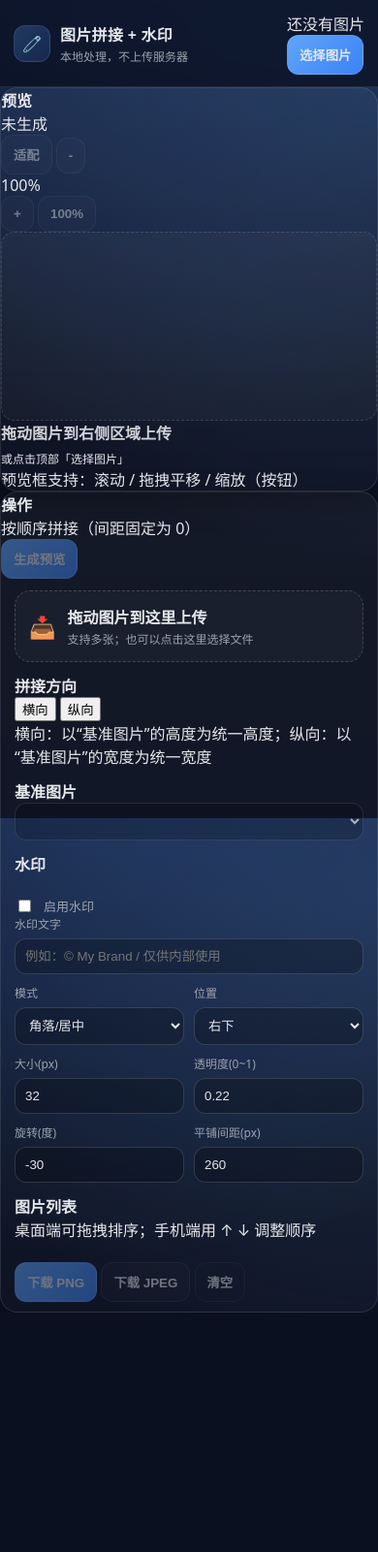
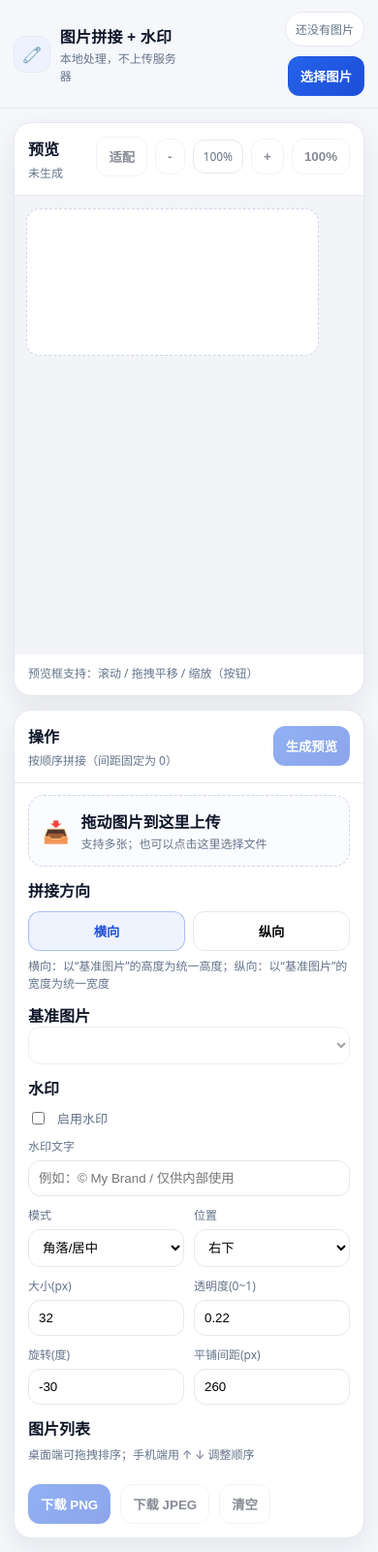
Before and after one commit to masalanice/image-stitcher, a plain HTML site: page index.html in a window 390 px wide. Shown: the whole page at 97% size. Before the commit the page ends 1354 px from the top, so only its background shows below. Drawn offline with Linux system fonts and the light colour scheme.

Commit message:
Update style.css

```diff
--- a/style.css
+++ b/style.css
@@ -1,16 +1,12 @@
 :root{
-  --bg:#0b1020;
-  --page:#0f172a;
-  --card:#0b1224;
-  --card2:#0a1328;
-  --border:rgba(255,255,255,.10);
-  --text:#e5e7eb;
-  --muted:#9ca3af;
-  --soft:rgba(255,255,255,.06);
-  --primary:#60a5fa;
-  --primary2:#3b82f6;
-  --danger:#ef4444;
-  --shadow: 0 10px 30px rgba(0,0,0,.35);
+  --bg:#f6f7fb;
+  --card:#ffffff;
+  --border:#e6e8ef;
+  --text:#0f172a;
+  --muted:#64748b;
+  --primary:#2563eb;
+  --primary2:#1d4ed8;
+  --shadow: 0 10px 30px rgba(15, 23, 42, .08);
 }
 
 *{ box-sizing:border-box; }
@@ -18,70 +14,65 @@ html,body{ height:100%; }
 body{
   margin:0;
   font-family: ui-sans-serif, system-ui, -apple-system, Segoe UI, Roboto, Helvetica, Arial, "PingFang SC","Microsoft YaHei", sans-serif;
-  color:var(--text);
-  background: radial-gradient(1200px 900px at 20% -10%, rgba(59,130,246,.25), transparent 60%),
-              radial-gradient(900px 900px at 100% 10%, rgba(96,165,250,.18), transparent 55%),
-              var(--bg);
+  background: var(--bg);
+  color: var(--text);
 }
 
 .topbar{
   position: sticky;
-  top: 0;
-  z-index: 20;
+  top:0;
+  z-index: 10;
+  background: rgba(246,247,251,.9);
   backdrop-filter: blur(10px);
-  background: rgba(10, 15, 30, .72);
   border-bottom: 1px solid var(--border);
+  padding: 12px 14px;
   display:flex;
-  justify-content:space-between;
   align-items:center;
-  padding: 12px 14px;
+  justify-content: space-between;
   gap: 12px;
 }
 
-.brand{ display:flex; align-items:center; gap:10px; min-width: 0;}
+.brand{ display:flex; gap:10px; align-items:center; min-width:0; }
 .logo{
   width:38px;height:38px;border-radius:12px;
   display:flex;align-items:center;justify-content:center;
-  background: linear-gradient(135deg, rgba(96,165,250,.25), rgba(59,130,246,.18));
-  border:1px solid var(--border);
+  background: #eef2ff;
+  border: 1px solid var(--border);
 }
-.title{ font-weight:800; letter-spacing:.3px; }
-.subtitle{ font-size:12px; color:var(--muted); margin-top:2px; }
+.title{ font-weight: 900; letter-spacing:.2px; }
+.subtitle{ font-size:12px; color: var(--muted); margin-top:2px; }
 
-.actions{ display:flex; align-items:center; gap:10px; flex-wrap: wrap; justify-content:flex-end; }
-
-.toggle{
-  display:flex; align-items:center; gap:8px;
-  font-size:13px; color:var(--muted);
-  padding:8px 10px;
-  border:1px solid var(--border);
-  border-radius:999px;
-  background: rgba(255,255,255,.03);
+.right{ display:flex; gap:10px; align-items:center; flex-wrap: wrap; justify-content:flex-end; }
+.pill{
+  font-size:12px;
+  color: var(--muted);
+  background: #fff;
+  border: 1px solid var(--border);
+  border-radius: 999px;
+  padding: 8px 10px;
 }
-.toggle input{ accent-color: var(--primary); }
 
 .btn{
-  border:1px solid var(--border);
-  background: rgba(255,255,255,.04);
+  border: 1px solid var(--border);
+  background: #fff;
   color: var(--text);
   padding: 10px 12px;
   border-radius: 12px;
-  cursor:pointer;
-  transition: transform .05s ease, background .2s ease, border-color .2s ease;
-  font-weight: 650;
+  cursor: pointer;
+  font-weight: 750;
+  transition: transform .05s ease, box-shadow .2s ease, border-color .2s ease;
 }
-.btn:hover{ background: rgba(255,255,255,.06); border-color: rgba(255,255,255,.18); }
+.btn:hover{ border-color:#cfd6e6; box-shadow: 0 6px 16px rgba(15,23,42,.08); }
 .btn:active{ transform: translateY(1px); }
 .btn.primary{
   background: linear-gradient(135deg, var(--primary), var(--primary2));
-  border-color: rgba(255,255,255,.12);
+  color: #fff;
+  border-color: transparent;
 }
-.btn.ghost{
-  background: transparent;
-}
-.btn:disabled{ opacity:.45; cursor:not-allowed; }
+.btn.ghost{ background: transparent; }
+.btn:disabled{ opacity:.5; cursor:not-allowed; box-shadow:none; }
 
-.container{
+.wrap{
   max-width: 1180px;
   margin: 0 auto;
   padding: 14px;
@@ -92,192 +83,225 @@ body{
 }
 
 .card{
-  background: linear-gradient(180deg, rgba(255,255,255,.04), rgba(255,255,255,.02));
+  background: var(--card);
   border: 1px solid var(--border);
   border-radius: 18px;
   box-shadow: var(--shadow);
   overflow: hidden;
 }
 
-.cardHeader{
-  padding: 14px 14px 10px;
+.cardHead{
+  padding: 14px;
   border-bottom: 1px solid var(--border);
   display:flex;
-  justify-content:space-between;
+  justify-content: space-between;
   align-items:flex-start;
   gap: 10px;
 }
-.cardTitle{ font-weight: 800; }
-.cardHint{ font-size:12px; color: var(--muted); margin-top:4px; }
-.rightTools{ display:flex; gap:10px; align-items:center; }
-.exportBar{ display:flex; gap:10px; align-items:center; flex-wrap: wrap; justify-content:flex-end; }
+.cardTitle{ font-weight: 900; }
+.hint{ font-size: 12px; color: var(--muted); margin-top: 4px; }
 
-.previewCard{ min-height: 540px; }
-.canvasWrap{
+.previewCard{ min-height: 520px; }
+
+.stage{
   position: relative;
   padding: 12px;
-  background: rgba(0,0,0,.18);
-  min-height: 440px;
+
+  /* ✅ 固定高度，长图在里面滚动 */
+  height: min(70vh, 720px);
+  min-height: 320px;
+  overflow: auto;
+
+  background: #f2f4f8;
+  border-top: 1px solid #f1f3f7;
+  border-bottom: 1px solid #f1f3f7;
+
+  /* 手机滚动更顺滑 */
+  -webkit-overflow-scrolling: touch;
+  overscroll-behavior: contain;
+
+  cursor: grab;
 }
+.stage.grabbing{ cursor: grabbing; }
+
 canvas{
-  width: 100%;
-  height: auto;
   display:block;
+  background: #fff;
+  border: 1px dashed #cfd6e6;
   border-radius: 14px;
-  background: rgba(255,255,255,.03);
-  border: 1px dashed rgba(255,255,255,.14);
 }
-.emptyState{
+
+.empty{
   position:absolute;
-  inset: 18px;
+  inset: 16px;
+  border: 1px dashed #cfd6e6;
+  border-radius: 14px;
   display:none;
   align-items:center;
   justify-content:center;
   flex-direction:column;
-  border-radius: 14px;
-  border: 1px dashed rgba(255,255,255,.16);
   color: var(--muted);
-  background: rgba(255,255,255,.02);
+  background: rgba(255,255,255,.7);
 }
-.emptyTitle{ font-size:16px; font-weight:800; color: var(--text); opacity:.9; }
-.emptySub{ font-size:12px; margin-top:6px; }
+.emptyTitle{ font-weight: 900; color: var(--text); opacity:.85; }
+.emptySub{ font-size: 12px; margin-top: 6px; }
 
-.footHint{
+.cardFoot{
   padding: 10px 14px 14px;
+  font-size: 12px;
   color: var(--muted);
-  font-size: 12px;
 }
 
-.panelCard{ padding-bottom: 10px; }
+.toolbar{
+  display:flex;
+  gap: 8px;
+  align-items:center;
+  flex-wrap: wrap;
+  justify-content:flex-end;
+}
+.zoomLabel{
+  font-size: 12px;
+  color: var(--muted);
+  min-width: 52px;
+  text-align:center;
+  background:#fff;
+  border: 1px solid var(--border);
+  padding: 8px 10px;
+  border-radius: 12px;
+}
+
+.panelCard .cardHead{ align-items:center; }
 
 .dropzone{
   margin: 12px 14px 0;
   padding: 14px;
   border-radius: 16px;
-  border: 1px dashed rgba(255,255,255,.18);
-  background: rgba(255,255,255,.03);
+  border: 1px dashed #cfd6e6;
+  background: #fbfcff;
   display:flex;
   gap: 12px;
   align-items:center;
   cursor:pointer;
   transition: background .2s ease, border-color .2s ease;
 }
-.dropzone:hover{ background: rgba(255,255,255,.05); border-color: rgba(255,255,255,.28); }
-.dropzone.dragover{ background: rgba(96,165,250,.12); border-color: rgba(96,165,250,.55); }
+.dropzone:hover{ background:#f4f7ff; border-color:#a9b8df; }
+.dropzone.dragover{ background:#eef2ff; border-color:#7090ff; }
 .dzIcon{ font-size: 22px; }
-.dzTitle{ font-weight:800; }
-.dzSub{ font-size:12px; color: var(--muted); margin-top:2px; }
+.dzTitle{ font-weight: 900; }
+.dzSub{ font-size:12px; color: var(--muted); margin-top: 2px; }
 
 .block{ padding: 12px 14px 0; }
-.blockTitle{
-  font-weight: 800;
-  display:flex; justify-content:space-between; align-items:baseline;
-  gap: 10px;
+.blockTitle{ font-weight: 900; }
+.hintSmall{ font-size:12px; color: var(--muted); margin-top:6px; }
+
+.seg{
+  display:flex;
+  gap: 8px;
+  margin-top: 10px;
 }
-.blockSub{ font-size:12px; color: var(--muted); font-weight: 500; }
+.segBtn{
+  flex:1;
+  padding: 10px 12px;
+  border-radius: 12px;
+  border: 1px solid var(--border);
+  background: #fff;
+  cursor:pointer;
+  font-weight: 850;
+}
+.segBtn.active{
+  border-color: rgba(37,99,235,.35);
+  background: rgba(37,99,235,.08);
+  color: #1d4ed8;
+}
 
-.thumbs{
-  list-style:none;
-  margin: 10px 0 0;
-  padding: 0;
-  display:grid;
-  grid-template-columns: repeat(auto-fill, minmax(98px, 1fr));
-  gap: 10px;
+.label{
+  display:block;
+  font-size:12px;
+  color: var(--muted);
+  margin-bottom: 6px;
 }
-.thumb{
-  position: relative;
-  border-radius: 16px;
-  border: 1px solid var(--border);
-  background: rgba(255,255,255,.03);
-  overflow:hidden;
-}
-.thumb[draggable="true"]{ cursor: grab; }
-.thumb.dragging{ opacity: .5; }
-.thumb img{
-  width: 100%;
-  height: 86px;
-  object-fit: cover;
-  display:block;
-}
-.thumb .badge{
-  position:absolute; top:8px; left:8px;
-  font-size:12px;
-  padding: 2px 8px;
-  border-radius:999px;
-  background: rgba(0,0,0,.55);
-  border:1px solid rgba(255,255,255,.15);
-}
-.thumb .miniBtns{
-  position:absolute; top:8px; right:8px;
-  display:flex; gap:6px;
-}
-.miniBtn{
-  width:26px; height:26px;
-  border-radius:999px;
-  border:1px solid rgba(255,255,255,.18);
-  background: rgba(0,0,0,.45);
-  color: var(--text);
-  cursor:pointer;
-  font-weight: 800;
-  display:flex; align-items:center; justify-content:center;
-  line-height: 1;
-}
-.miniBtn:hover{ background: rgba(0,0,0,.65); }
-
-.accordion{
-  margin: 12px 14px 0;
-  border-radius: 16px;
-  border: 1px solid var(--border);
-  overflow:hidden;
-  background: rgba(255,255,255,.02);
-}
-.accordion summary{
-  cursor:pointer;
-  list-style:none;
-  padding: 12px 12px;
-  font-weight: 850;
-  border-bottom: 1px solid rgba(255,255,255,.08);
-}
-.accordion summary::-webkit-details-marker{ display:none; }
-.accBody{ padding: 12px; }
-
 .grid2{
   display:grid;
   grid-template-columns: 1fr 1fr;
   gap: 10px;
+  margin-top: 10px;
 }
-.label{
-  display:block;
-  font-size: 12px;
-  color: var(--muted);
-  margin-bottom: 6px;
-}
-input[type="number"], input[type="text"], select{
+input[type="text"], input[type="number"], select{
   width: 100%;
   padding: 10px 10px;
   border-radius: 12px;
-  border:1px solid rgba(255,255,255,.14);
-  background: rgba(0,0,0,.25);
-  color: var(--text);
+  border: 1px solid var(--border);
+  background: #fff;
   outline: none;
 }
-input[type="color"]{
-  width: 100%;
-  height: 42px;
-  border-radius: 12px;
-  border:1px solid rgba(255,255,255,.14);
-  background: rgba(0,0,0,.25);
-  padding: 6px;
+input[type="text"]:focus, input[type="number"]:focus, select:focus{
+  border-color: rgba(37,99,235,.45);
+  box-shadow: 0 0 0 4px rgba(37,99,235,.10);
 }
+
 .checkline{
-  display:flex; align-items:center; gap:10px;
-  padding-top: 22px;
+  display:flex;
+  align-items:center;
+  gap: 10px;
+  margin-top: 10px;
   color: var(--muted);
   font-size: 13px;
 }
 .checkline input{ accent-color: var(--primary); }
-.subOptions{ margin-top: 10px; padding-top: 10px; border-top: 1px dashed rgba(255,255,255,.12); }
-.hintLine{ display:flex; align-items:flex-end; color: var(--muted); font-size: 12px; padding-bottom: 6px; }
+
+.thumbs{
+  list-style:none;
+  padding: 0;
+  margin: 10px 0 0;
+  display:grid;
+  grid-template-columns: repeat(auto-fill, minmax(110px, 1fr));
+  gap: 10px;
+}
+.thumb{
+  border: 1px solid var(--border);
+  border-radius: 16px;
+  overflow: hidden;
+  background:#fff;
+  position: relative;
+}
+.thumb img{
+  width: 100%;
+  height: 90px;
+  object-fit: cover;
+  display:block;
+}
+.badge{
+  position:absolute;
+  top:8px; left:8px;
+  font-size: 12px;
+  padding: 2px 8px;
+  border-radius: 999px;
+  background: rgba(15,23,42,.65);
+  color:#fff;
+}
+.miniBtns{
+  position:absolute;
+  top:8px; right:8px;
+  display:flex;
+  gap: 6px;
+}
+.miniBtn{
+  width: 28px; height: 28px;
+  border-radius: 999px;
+  border: 1px solid rgba(255,255,255,.25);
+  background: rgba(15,23,42,.55);
+  color: #fff;
+  cursor:pointer;
+  font-weight: 900;
+}
+.miniBtn:hover{ background: rgba(15,23,42,.75); }
+
+.actionsRow{
+  display:flex;
+  gap: 10px;
+  flex-wrap: wrap;
+  padding-bottom: 14px;
+}
 
 .toast{
   position: fixed;
@@ -285,20 +309,17 @@ input[type="color"]{
   bottom: 18px;
   transform: translateX(-50%);
   background: rgba(15,23,42,.92);
-  border: 1px solid rgba(255,255,255,.14);
-  color: var(--text);
+  color: #fff;
+  border-radius: 999px;
   padding: 10px 12px;
-  border-radius: 999px;
-  box-shadow: 0 12px 28px rgba(0,0,0,.35);
+  font-size: 13px;
   display:none;
   z-index: 50;
-  font-size: 13px;
+  box-shadow: 0 10px 26px rgba(15,23,42,.25);
 }
 
-/* 手机端适配 */
+/* 手机端：上下排列 */
 @media (max-width: 980px){
-  .container{ grid-template-columns: 1fr; }
-  .actions{ width:100%; justify-content:space-between; }
-  .previewCard{ min-height: auto; }
-  .canvasWrap{ min-height: 320px; }
+  .wrap{ grid-template-columns: 1fr; }
+  .stage{ height: 56vh; min-height: 280px; }
 }
```
